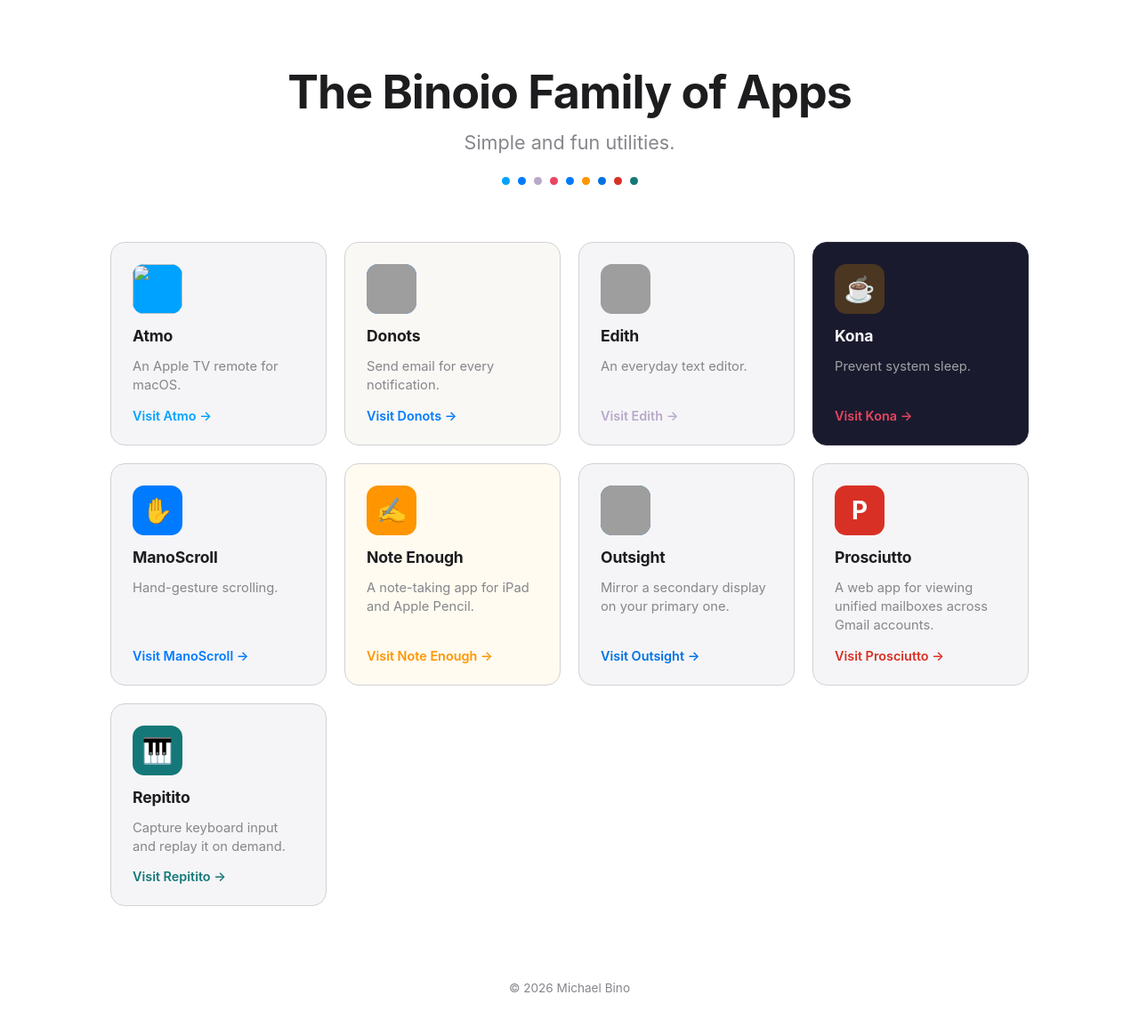
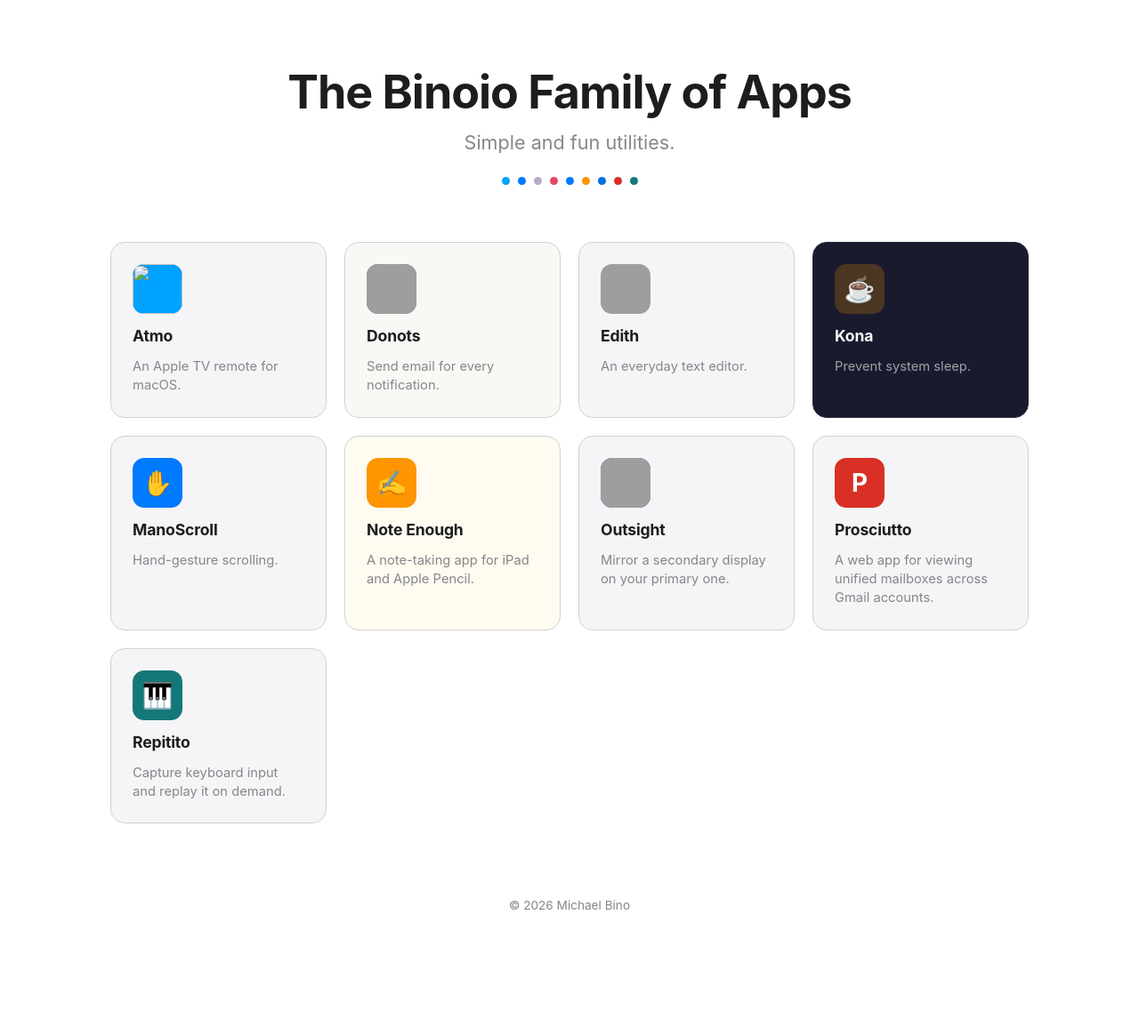
Before and after one commit to binoio/bino.io, a Jekyll site: the page built from index.html, in a window 1280 px wide. Shown: the whole page at 89% size. Built offline with Jekyll 4.4.1, drawn with Linux system fonts in a browser that asks for light colours; after the commit the page ends 1062 px from its top, so only the background shows below that; grey boxes are pictures that could not be loaded.

Commit message:
Update app tiles to relative URLs and remove Visit action text

```diff
--- a/_layouts/landing.html
+++ b/_layouts/landing.html
@@ -90,9 +90,6 @@
     .card .mark img { width: 100%; height: 100%; object-fit: cover; display: block; }
     .card h2 { font-size: 1.1rem; font-weight: 650; margin: 0; letter-spacing: -0.01em; }
     .card p { font-size: .92rem; line-height: 1.45; color: var(--secondary); margin: 0; flex: 1; }
-    .card .go { font-size: .9rem; font-weight: 600; color: var(--accent); }
-    .card .go::after { content: " →"; transition: margin-left .18s ease; }
-    .card:hover .go::after { margin-left: 4px; }
 
     /* Per-product identity, echoing each landing page. */
     .card.donots      { background: #faf8f5; }
--- a/index.html
+++ b/index.html
@@ -19,66 +19,57 @@ title: "The Binoio Family of Apps"
 </section>
 
 <section class="grid">
-  <a class="card atmo" href="https://binoio.github.io/atmo" style="--accent:#00A2FF">
-    <span class="mark"><img src="https://binoio.github.io/atmo/assets/images/favicon.svg" alt="" loading="lazy"></span>
+  <a class="card atmo" href="/atmo/" style="--accent:#00A2FF">
+    <span class="mark"><img src="/atmo/assets/images/favicon.svg" alt="" loading="lazy"></span>
     <h2>Atmo</h2>
     <p>An Apple TV remote for macOS.</p>
-    <span class="go">Visit Atmo</span>
   </a>
 
-  <a class="card donots" href="https://binoio.github.io/donots" style="--accent:#007aff">
-    <span class="mark"><img src="https://binoio.github.io/donots/icon.png" alt="" loading="lazy"></span>
+  <a class="card donots" href="/donots/" style="--accent:#007aff">
+    <span class="mark"><img src="/donots/icon.png" alt="" loading="lazy"></span>
     <h2>Donots</h2>
     <p>Send email for every notification.</p>
-    <span class="go">Visit Donots</span>
   </a>
 
-  <a class="card edith" href="https://binoio.github.io/edith" style="--accent:#B8A9C9">
-    <span class="mark"><img src="https://binoio.github.io/edith/images/icon.svg" alt="" loading="lazy"></span>
+  <a class="card edith" href="/edith/" style="--accent:#B8A9C9">
+    <span class="mark"><img src="/edith/images/icon.svg" alt="" loading="lazy"></span>
     <h2>Edith</h2>
     <p>An everyday text editor.</p>
-    <span class="go">Visit Edith</span>
   </a>
 
-  <a class="card kona" href="https://binoio.github.io/kona" style="--accent:#e94560">
+  <a class="card kona" href="/kona/" style="--accent:#e94560">
     <span class="mark" style="background:#4b3621">&#9749;</span>
     <h2>Kona</h2>
     <p>Prevent system sleep.</p>
-    <span class="go">Visit Kona</span>
   </a>
 
-  <a class="card manoscroll" href="https://binoio.github.io/manoscroll" style="--accent:#007aff">
+  <a class="card manoscroll" href="/manoscroll/" style="--accent:#007aff">
     <span class="mark">&#9995;</span>
     <h2>ManoScroll</h2>
     <p>Hand-gesture scrolling.</p>
-    <span class="go">Visit ManoScroll</span>
   </a>
 
-  <a class="card note-enough" href="https://binoio.github.io/note-enough" style="--accent:#FF9500">
+  <a class="card note-enough" href="/note-enough/" style="--accent:#FF9500">
     <span class="mark">&#9997;&#65039;</span>
     <h2>Note Enough</h2>
     <p>A note-taking app for iPad and Apple Pencil.</p>
-    <span class="go">Visit Note Enough</span>
   </a>
 
-  <a class="card outsight" href="https://binoio.github.io/outsight" style="--accent:#0071e3">
-    <span class="mark"><img src="https://binoio.github.io/outsight/icon.png" alt="" loading="lazy"></span>
+  <a class="card outsight" href="/outsight/" style="--accent:#0071e3">
+    <span class="mark"><img src="/outsight/icon.png" alt="" loading="lazy"></span>
     <h2>Outsight</h2>
     <p>Mirror a secondary display on your primary one.</p>
-    <span class="go">Visit Outsight</span>
   </a>
 
-  <a class="card prosciutto" href="https://binoio.github.io/Prosciutto" style="--accent:#d93025">
+  <a class="card prosciutto" href="/Prosciutto/" style="--accent:#d93025">
     <span class="mark">P</span>
     <h2>Prosciutto</h2>
     <p>A web app for viewing unified mailboxes across Gmail accounts.</p>
-    <span class="go">Visit Prosciutto</span>
   </a>
 
-  <a class="card repitito" href="https://binoio.github.io/repitito" style="--accent:#157878">
+  <a class="card repitito" href="/repitito/" style="--accent:#157878">
     <span class="mark">&#127929;</span>
     <h2>Repitito</h2>
     <p>Capture keyboard input and replay it on demand.</p>
-    <span class="go">Visit Repitito</span>
   </a>
 </section>
```
